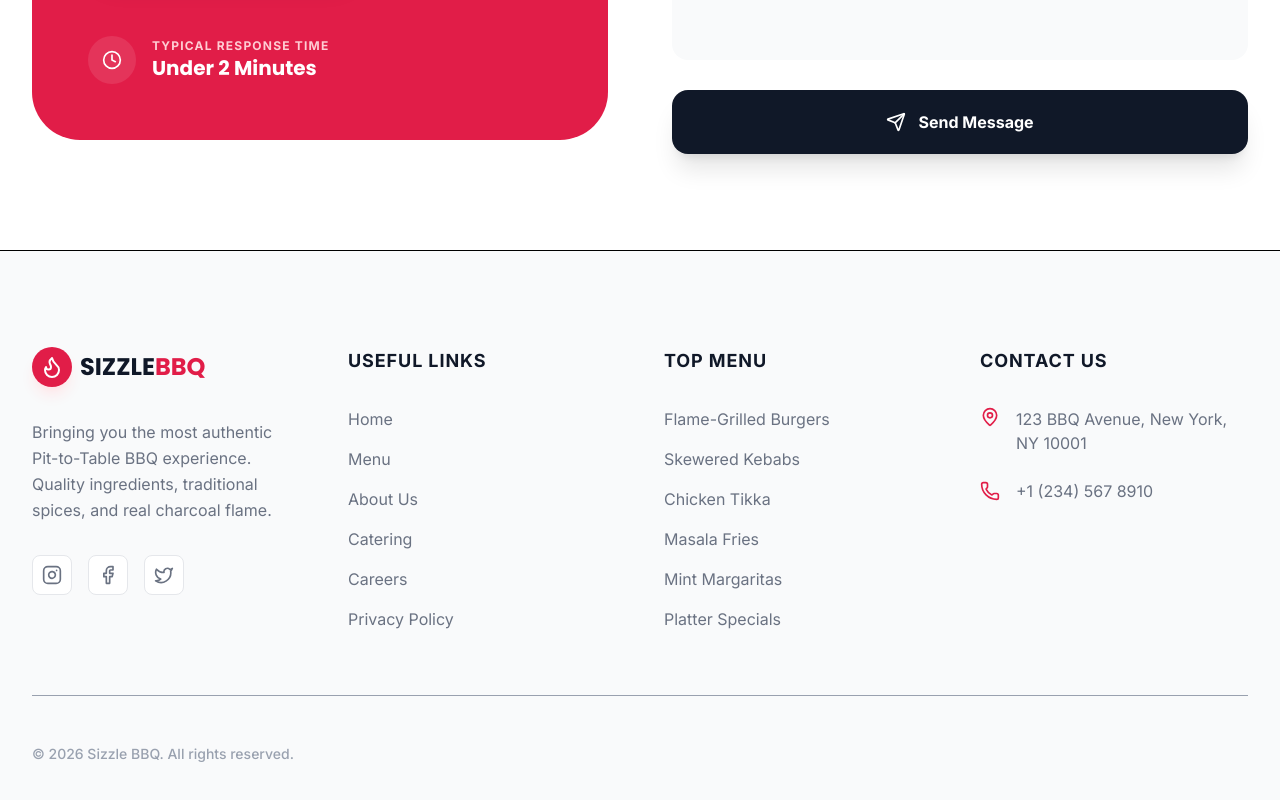
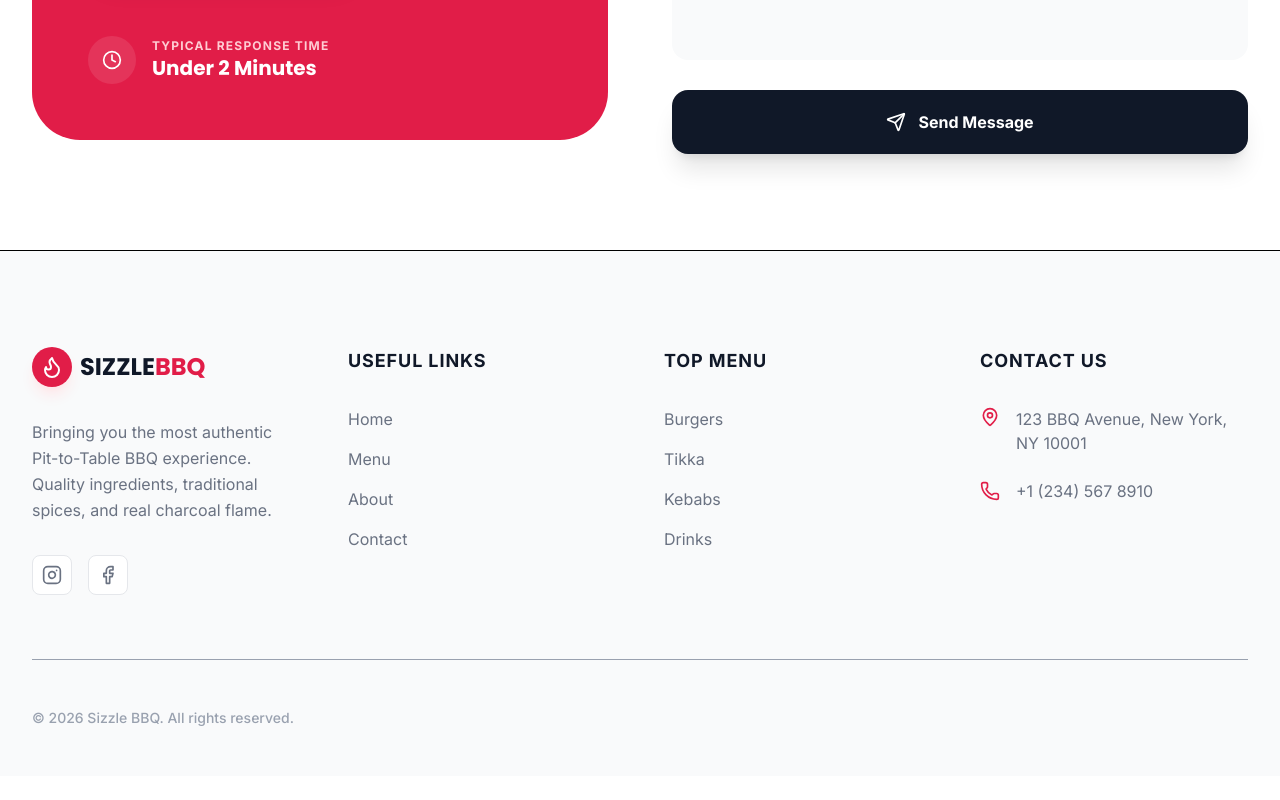
Before and after one commit to mmohsin5204/sizzle-bbq, a React (Vite) app: page /contact in a window 1280 px wide. Shown: the part 1014-1814 px from the top of the page. After the commit the page ends 1790 px from the top, so only its background shows below. Built offline with nearby package versions, Linux system fonts and the light colour scheme.

Commit message:
Updated Sizzle BBQ project

```diff
--- a/src/components/Footer.jsx
+++ b/src/components/Footer.jsx
@@ -1,4 +1,5 @@
-import { Flame, Instagram, Facebook, Twitter, Phone, MapPin } from 'lucide-react';
+import { Link } from 'react-router-dom';
+import { Flame, Instagram, Facebook, Phone, MapPin } from 'lucide-react';
 
 export default function Footer() {
   return (
@@ -18,7 +19,7 @@ export default function Footer() {
                Bringing you the most authentic Pit-to-Table BBQ experience. Quality ingredients, traditional spices, and real charcoal flame.
              </p>
              <div className="flex space-x-4">
-                {[Instagram, Facebook, Twitter].map((Icon, idx) => (
+                {[Instagram, Facebook].map((Icon, idx) => (
                   <a key={`social-${idx}`} href="#" className="w-10 h-10 bg-white border border-gray-200 rounded-lg flex items-center justify-center text-gray-500 hover:text-primary hover:border-primary transition-all">
                     <Icon size={20} />
                   </a>
@@ -29,22 +30,20 @@ export default function Footer() {
           <div>
              <h4 className="text-lg font-bold text-gray-900 mb-8 flex items-center uppercase tracking-wider">Useful Links</h4>
              <ul className="space-y-4">
-                {['Home', 'Menu', 'About Us', 'Catering', 'Careers', 'Privacy Policy'].map((link, idx) => (
-                  <li key={`useful-${idx}`}>
-                    <a href="#" className="text-gray-500 hover:text-primary transition-colors">{link}</a>
-                  </li>
-                ))}
+                <li><Link to="/" className="text-gray-500 hover:text-primary transition-colors">Home</Link></li>
+                <li><Link to="/menu" className="text-gray-500 hover:text-primary transition-colors">Menu</Link></li>
+                <li><Link to="/about" className="text-gray-500 hover:text-primary transition-colors">About</Link></li>
+                <li><Link to="/contact" className="text-gray-500 hover:text-primary transition-colors">Contact</Link></li>
              </ul>
           </div>
 
           <div>
              <h4 className="text-lg font-bold text-gray-900 mb-8 flex items-center uppercase tracking-wider">Top Menu</h4>
              <ul className="space-y-4">
-                {['Flame-Grilled Burgers', 'Skewered Kebabs', 'Chicken Tikka', 'Masala Fries', 'Mint Margaritas', 'Platter Specials'].map((link, idx) => (
-                  <li key={`top-menu-${idx}`}>
-                    <a href="#" className="text-gray-500 hover:text-primary transition-colors">{link}</a>
-                  </li>
-                ))}
+                <li><Link to="/menu?category=Burgers" className="text-gray-500 hover:text-primary transition-colors">Burgers</Link></li>
+                <li><Link to="/menu?category=Tikka" className="text-gray-500 hover:text-primary transition-colors">Tikka</Link></li>
+                <li><Link to="/menu?category=Kebabs" className="text-gray-500 hover:text-primary transition-colors">Kebabs</Link></li>
+                <li><Link to="/menu?category=Drinks" className="text-gray-500 hover:text-primary transition-colors">Drinks</Link></li>
              </ul>
           </div>
 
```
